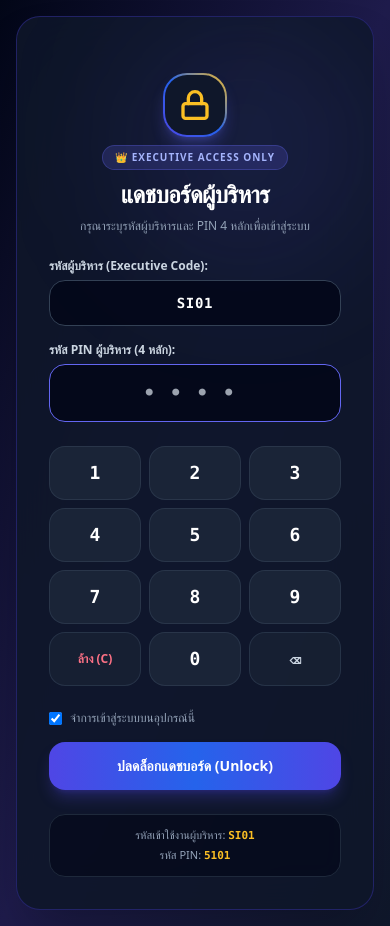
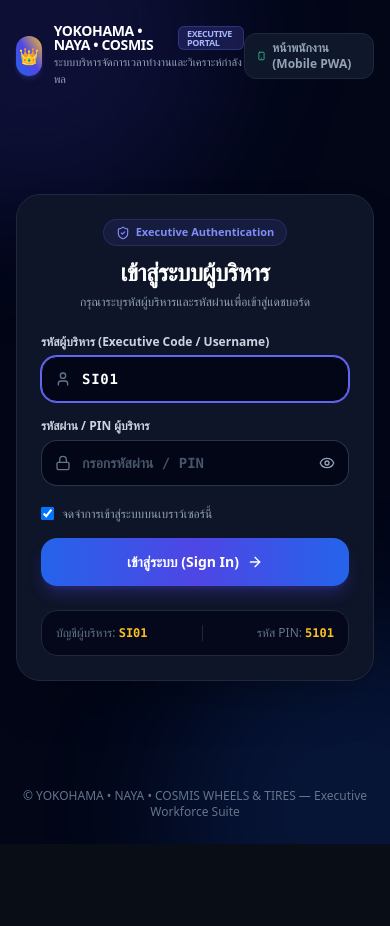
Before and after one commit to Lskram/CheckEmpolye, a Next.js app: page /admin in a window 390 px wide. After the commit the page ends 844 px from the top, so only its background shows below. Built offline with nearby package versions, Linux system fonts and the light colour scheme.

Commit message:
feat: executive web login and exclude executive from attendance roster

```diff
--- a/src/app/admin/page.tsx
+++ b/src/app/admin/page.tsx
@@ -40,7 +40,12 @@
   Unlock,
   FileSpreadsheet,
   Activity,
-  FileCheck
+  FileCheck,
+  LogOut,
+  User,
+  Eye,
+  EyeOff,
+  ArrowRight
 } from 'lucide-react';
 
 const ThreeBarChart3D = dynamic(() => import('@/components/ThreeBarChart3D'), {
@@ -53,10 +58,11 @@
   const [analyticsData, setAnalyticsData] = useState<any>(null);
   const [isLoading, setIsLoading] = useState(true);
 
-  // Executive Access Protection (SI01 / PIN 5101)
+  // Executive Web Login Portal State (SI01 / PIN 5101)
   const [isExecutiveUnlocked, setIsExecutiveUnlocked] = useState<boolean>(false);
   const [executiveCodeInput, setExecutiveCodeInput] = useState('SI01');
   const [executivePinInput, setExecutivePinInput] = useState('');
+  const [showPassword, setShowPassword] = useState(false);
   const [executivePinError, setExecutivePinError] = useState('');
   const [rememberSession, setRememberSession] = useState(true);
 
@@ -238,17 +244,19 @@
   const lateCount = overview?.totalLate || 0;
   const leaveCount = overview?.pendingLeavesCount || 0;
 
-  const employeesList: EmployeeListItem[] = (analyticsData?.allowanceReports || []).map((emp: any) => ({
+  const employeesList: EmployeeListItem[] = (analyticsData?.allowanceReports || [])
+    .filter((emp: any) => emp.role !== 'ADMIN')
+    .map((emp: any) => ({
       id: emp.employeeId,
       code: emp.employeeCode,
       name: emp.fullName,
       nickname: emp.nickname || '-',
-    role: emp.role === 'ADMIN' ? 'ผู้บริหารสูงสุด (Executive)' : 'พนักงาน (Staff)',
+      role: 'พนักงาน (Staff)',
       checkInTime: emp.presentCount > 0 ? 'ตอกบัตรตรงเวลา' : emp.lateCount > 0 ? 'ตอกบัตรสาย' : 'ยังไม่ลงเวลาวันนี้',
       status: emp.lateCount > 0 ? 'LATE' : emp.presentCount > 0 ? 'PRESENT' : 'PENDING',
       allowance: emp.totalAllowance || 0,
       distance: 'พิกัดร้าน',
-    badgeColor: emp.role === 'ADMIN' ? 'bg-indigo-600 text-white' : 'bg-blue-600 text-white',
+      badgeColor: 'bg-blue-600 text-white',
     }));
 
   const filteredEmployees: EmployeeListItem[] = employeesList.filter((emp: EmployeeListItem) => {
@@ -294,148 +302,164 @@
   };
 
   // -------------------------------------------------------------
-  // EXECUTIVE ACCESS GATE (LOCK SCREEN - SI01 / PIN 5101)
+  // EXECUTIVE WEB LOGIN PORTAL (SI01 / PIN 5101)
   // -------------------------------------------------------------
   if (!isExecutiveUnlocked) {
     return (
-      <div className="min-h-screen bg-gradient-to-br from-slate-950 via-indigo-950 to-slate-900 flex items-center justify-center p-4 font-sans select-none text-slate-100">
-        <div className="max-w-md w-full p-8 rounded-3xl bg-slate-900/90 border border-indigo-800/50 shadow-2xl backdrop-blur-xl space-y-6 relative overflow-hidden">
-          {/* Ambient Glow */}
-          <div className="absolute top-0 right-0 w-64 h-64 bg-indigo-500/10 rounded-full blur-3xl pointer-events-none"></div>
+      <div className="min-h-screen bg-slate-950 text-slate-100 flex flex-col justify-between p-4 sm:p-8 font-sans selection:bg-indigo-500 selection:text-white relative overflow-hidden">
+        {/* Subtle Background Glows */}
+        <div className="absolute -top-40 -left-40 w-96 h-96 bg-indigo-600/15 rounded-full blur-3xl pointer-events-none"></div>
+        <div className="absolute -bottom-40 -right-40 w-96 h-96 bg-blue-600/15 rounded-full blur-3xl pointer-events-none"></div>
 
-          {/* Lock Icon & Header */}
-          <div className="text-center space-y-2 relative z-10">
-            <div className="w-16 h-16 mx-auto rounded-3xl bg-gradient-to-tr from-indigo-600 via-blue-600 to-amber-400 p-0.5 shadow-lg shadow-indigo-500/30 flex items-center justify-center">
-              <div className="w-full h-full bg-slate-900 rounded-[22px] flex items-center justify-center text-amber-400">
-                <Lock className="w-8 h-8 stroke-[2.5]" />
+        {/* Top Navbar Brand */}
+        <header className="max-w-6xl mx-auto w-full flex items-center justify-between py-2 z-10">
+          <div className="flex items-center gap-3">
+            <div className="w-10 h-10 rounded-2xl bg-gradient-to-tr from-blue-600 via-indigo-600 to-amber-400 flex items-center justify-center text-white shadow-md shadow-indigo-500/20 font-black">
+              👑
+            </div>
+            <div>
+              <div className="font-black text-white text-sm tracking-tight leading-none flex items-center gap-2">
+                <span>YOKOHAMA • NAYA • COSMIS</span>
+                <span className="text-[9px] font-black px-2 py-0.5 rounded-md bg-indigo-500/20 text-indigo-300 border border-indigo-500/30">
+                  EXECUTIVE PORTAL
+                </span>
+              </div>
+              <p className="text-[11px] text-slate-400 mt-0.5">ระบบบริหารจัดการเวลาทำงานและวิเคราะห์กำลังพล</p>
             </div>
           </div>
 
-            <div className="inline-flex items-center gap-1.5 px-3 py-1 rounded-full text-[10px] font-black tracking-widest uppercase bg-indigo-500/20 text-indigo-300 border border-indigo-500/30">
-              👑 EXECUTIVE ACCESS ONLY
+          <Link
+            href="/"
+            className="text-xs font-bold text-slate-400 hover:text-white transition-colors flex items-center gap-1.5 px-3 py-1.5 rounded-xl bg-slate-900 border border-slate-800 hover:border-slate-700"
+          >
+            <Smartphone className="w-3.5 h-3.5 text-emerald-400" />
+            <span>หน้าพนักงาน (Mobile PWA)</span>
+          </Link>
+        </header>
+
+        {/* Main Login Card */}
+        <main className="max-w-md w-full mx-auto my-auto py-8 z-10">
+          <div className="bg-slate-900/95 border border-slate-800 shadow-2xl rounded-3xl p-6 sm:p-8 backdrop-blur-xl space-y-6">
+
+            {/* Header / Title */}
+            <div className="space-y-1.5 text-center">
+              <div className="inline-flex items-center gap-1.5 px-3 py-1 rounded-full text-[11px] font-bold bg-indigo-500/10 text-indigo-400 border border-indigo-500/20 mb-1">
+                <ShieldCheck className="w-3.5 h-3.5 text-indigo-400" />
+                <span>Executive Authentication</span>
               </div>
-
-            <h2 className="text-2xl font-black text-white tracking-tight">
-              แดชบอร์ดผู้บริหาร
-            </h2>
+              <h1 className="text-2xl sm:text-3xl font-black text-white tracking-tight">
+                เข้าสู่ระบบผู้บริหาร
+              </h1>
               <p className="text-xs text-slate-400">
-              กรุณาระบุรหัสผู้บริหารและ PIN 4 หลักเพื่อเข้าสู่ระบบ
+                กรุณาระบุรหัสผู้บริหารและรหัสผ่านเพื่อเข้าสู่แดชบอร์ด
               </p>
             </div>
 
-          {/* Error Message */}
+            {/* Error Alert */}
             {executivePinError && (
-            <div className="p-3 rounded-2xl bg-rose-500/15 border border-rose-500/40 text-rose-300 text-xs font-bold text-center animate-shake">
-              {executivePinError}
-            </div>
+              <motion.div
+                initial={{ opacity: 0, y: -8 }}
+                animate={{ opacity: 1, y: 0 }}
+                className="p-3.5 rounded-2xl bg-rose-500/15 border border-rose-500/40 text-rose-300 text-xs font-bold flex items-center gap-2"
+              >
+                <AlertTriangle className="w-4 h-4 shrink-0 text-rose-400" />
+                <span>{executivePinError}</span>
+              </motion.div>
             )}
 
-          {/* Form */}
-          <form onSubmit={handleExecutiveLogin} className="space-y-4 relative z-10">
-            <div>
-              <label className="block text-xs font-bold text-slate-300 mb-1.5">
-                รหัสผู้บริหาร (Executive Code):
+            {/* Web Form */}
+            <form onSubmit={handleExecutiveLogin} className="space-y-4">
+
+              {/* Username / Code Field */}
+              <div className="space-y-1.5">
+                <label className="block text-xs font-bold text-slate-300">
+                  รหัสผู้บริหาร (Executive Code / Username)
                 </label>
+                <div className="relative">
+                  <div className="absolute inset-y-0 left-0 pl-3.5 flex items-center pointer-events-none text-slate-500">
+                    <User className="w-4 h-4" />
+                  </div>
                   <input
                     type="text"
                     value={executiveCodeInput}
                     onChange={(e) => setExecutiveCodeInput(e.target.value.toUpperCase())}
-                placeholder="SI01"
-                className="w-full px-4 py-3 bg-slate-950/80 border border-slate-700 rounded-2xl text-white font-mono text-center font-bold tracking-wider focus:outline-none focus:border-indigo-500 transition-colors text-sm"
-                required
-              />
-            </div>
-
-            <div>
-              <label className="block text-xs font-bold text-slate-300 mb-1.5">
-                รหัส PIN ผู้บริหาร (4 หลัก):
-              </label>
-              <input
-                type="password"
-                maxLength={6}
-                value={executivePinInput}
-                onChange={(e) => {
-                  const val = e.target.value.replace(/\D/g, '');
-                  setExecutivePinInput(val);
-                }}
-                placeholder="••••"
-                className="w-full px-4 py-3 bg-slate-950/80 border border-slate-700 rounded-2xl text-amber-400 font-mono text-center text-2xl tracking-[0.5em] focus:outline-none focus:border-indigo-500 transition-colors"
+                    placeholder="เช่น SI01"
+                    className="w-full pl-10 pr-4 py-3 bg-slate-950 border border-slate-700/80 rounded-2xl text-white font-mono font-bold tracking-wider text-sm focus:outline-none focus:border-indigo-500 focus:ring-1 focus:ring-indigo-500 transition-all placeholder:text-slate-600"
                     required
                     autoFocus
                   />
                 </div>
+              </div>
 
-            {/* Numeric Keypad */}
-            <div className="grid grid-cols-3 gap-2 pt-2">
-              {[1, 2, 3, 4, 5, 6, 7, 8, 9].map((num) => (
+              {/* Password / PIN Field */}
+              <div className="space-y-1.5">
+                <div className="flex items-center justify-between">
+                  <label className="block text-xs font-bold text-slate-300">
+                    รหัสผ่าน / PIN ผู้บริหาร
+                  </label>
+                </div>
+                <div className="relative">
+                  <div className="absolute inset-y-0 left-0 pl-3.5 flex items-center pointer-events-none text-slate-500">
+                    <Lock className="w-4 h-4" />
+                  </div>
+                  <input
+                    type={showPassword ? 'text' : 'password'}
+                    value={executivePinInput}
+                    onChange={(e) => setExecutivePinInput(e.target.value)}
+                    placeholder="กรอกรหัสผ่าน / PIN"
+                    className="w-full pl-10 pr-11 py-3 bg-slate-950 border border-slate-700/80 rounded-2xl text-white font-mono font-bold text-sm focus:outline-none focus:border-indigo-500 focus:ring-1 focus:ring-indigo-500 transition-all placeholder:text-slate-600"
+                    required
+                  />
                   <button
                     type="button"
-                  key={num}
-                  onClick={() => {
-                    if (executivePinInput.length < 6) {
-                      setExecutivePinInput((prev) => prev + num);
-                    }
-                  }}
-                  className="py-3 rounded-2xl bg-slate-800/80 hover:bg-slate-700/80 text-white font-mono text-lg font-bold border border-slate-700/60 active:scale-95 transition-all shadow-xs"
+                    onClick={() => setShowPassword(!showPassword)}
+                    className="absolute inset-y-0 right-0 pr-3.5 flex items-center text-slate-400 hover:text-slate-200 transition-colors"
                   >
-                  {num}
-                </button>
-              ))}
-              <button
-                type="button"
-                onClick={() => setExecutivePinInput('')}
-                className="py-3 rounded-2xl bg-slate-800/50 hover:bg-slate-800 text-rose-400 text-xs font-bold border border-slate-700/60 active:scale-95 transition-all"
-              >
-                ล้าง (C)
-              </button>
-              <button
-                type="button"
-                onClick={() => {
-                  if (executivePinInput.length < 6) {
-                    setExecutivePinInput((prev) => prev + '0');
-                  }
-                }}
-                className="py-3 rounded-2xl bg-slate-800/80 hover:bg-slate-700/80 text-white font-mono text-lg font-bold border border-slate-700/60 active:scale-95 transition-all shadow-xs"
-              >
-                0
-              </button>
-              <button
-                type="button"
-                onClick={() => setExecutivePinInput((prev) => prev.slice(0, -1))}
-                className="py-3 rounded-2xl bg-slate-800/50 hover:bg-slate-800 text-slate-300 text-sm font-bold border border-slate-700/60 active:scale-95 transition-all"
-              >
-                ⌫
+                    {showPassword ? <EyeOff className="w-4 h-4" /> : <Eye className="w-4 h-4" />}
                   </button>
                 </div>
+              </div>
 
-            {/* Remember Session Checkbox */}
-            <div className="flex items-center justify-between pt-2 text-xs">
-              <label className="flex items-center gap-2 text-slate-400 cursor-pointer">
+              {/* Remember Me */}
+              <div className="flex items-center justify-between pt-1 text-xs">
+                <label className="flex items-center gap-2 text-slate-400 cursor-pointer hover:text-slate-300">
                   <input
                     type="checkbox"
                     checked={rememberSession}
                     onChange={(e) => setRememberSession(e.target.checked)}
-                  className="rounded border-slate-700 bg-slate-800 text-indigo-600 focus:ring-0"
+                    className="rounded border-slate-700 bg-slate-950 text-indigo-600 focus:ring-indigo-500"
                   />
-                <span>จำการเข้าสู่ระบบบนอุปกรณ์นี้</span>
+                  <span>จดจำการเข้าสู่ระบบบนเบราว์เซอร์นี้</span>
                 </label>
               </div>
 
-            {/* Unlock Button */}
+              {/* Submit Sign In Button */}
               <button
                 type="submit"
-              className="w-full py-3.5 rounded-2xl bg-gradient-to-r from-indigo-600 via-blue-600 to-indigo-600 hover:from-indigo-500 hover:to-blue-500 text-white font-black text-sm shadow-lg shadow-indigo-600/30 transition-all active:scale-98"
+                className="w-full py-3.5 rounded-2xl bg-gradient-to-r from-blue-600 via-indigo-600 to-blue-600 hover:from-blue-500 hover:to-indigo-500 text-white font-black text-sm shadow-lg shadow-indigo-600/30 transition-all active:scale-[0.98] flex items-center justify-center gap-2"
               >
-              ปลดล็อกแดชบอร์ด (Unlock)
+                <span>เข้าสู่ระบบ (Sign In)</span>
+                <ArrowRight className="w-4 h-4" />
               </button>
             </form>
 
-          {/* Quick Credential Hint */}
-          <div className="p-3 rounded-2xl bg-slate-950/60 border border-slate-800 text-center text-[11px] text-slate-400 space-y-0.5">
-            <div>รหัสเข้าใช้งานผู้บริหาร: <strong className="text-amber-400 font-mono">SI01</strong></div>
-            <div>รหัส PIN: <strong className="text-amber-400 font-mono">5101</strong></div>
+            {/* Quick Helper Credentials Note */}
+            <div className="p-3.5 rounded-2xl bg-slate-950/80 border border-slate-800 text-xs text-slate-400 flex items-center justify-between">
+              <div>
+                <span className="text-slate-500">บัญชีผู้บริหาร:</span> <strong className="text-amber-400 font-mono">SI01</strong>
+              </div>
+              <div className="w-px h-4 bg-slate-800"></div>
+              <div>
+                <span className="text-slate-500">รหัส PIN:</span> <strong className="text-amber-400 font-mono">5101</strong>
               </div>
             </div>
+          </div>
+        </main>
+
+        {/* Footer */}
+        <footer className="max-w-6xl mx-auto w-full text-center py-2 text-xs text-slate-500 z-10">
+          © YOKOHAMA • NAYA • COSMIS WHEELS & TIRES — Executive Workforce Suite
+        </footer>
       </div>
     );
   }
@@ -490,14 +514,14 @@
               <span>{is3DMode ? 'กราฟ 3D' : 'กราฟ 2D'}</span>
             </button>
 
-            {/* Lock Screen Button */}
+            {/* Sign Out / Logout Button */}
             <button
               onClick={handleLockDashboard}
-              className="px-2.5 py-1.5 rounded-xl bg-slate-100 hover:bg-slate-200 text-slate-700 text-xs font-bold flex items-center gap-1 border border-slate-200 transition-colors"
-              title="ล็อคหน้าจอผู้บริหาร"
+              className="px-2.5 py-1.5 rounded-xl bg-slate-100 hover:bg-rose-50 hover:text-rose-600 text-slate-700 text-xs font-bold flex items-center gap-1.5 border border-slate-200 hover:border-rose-200 transition-colors"
+              title="ออกจากระบบผู้บริหาร"
             >
-              <Lock className="w-3.5 h-3.5 text-slate-500" />
-              <span className="hidden sm:inline">ล็อคหน้าจอ</span>
+              <LogOut className="w-3.5 h-3.5 text-slate-500 hover:text-rose-600" />
+              <span className="hidden sm:inline">ออกจากระบบ</span>
             </button>
 
             <button
@@ -754,7 +778,30 @@
                 </div>
               </div>
 
-              {/* Attendance Table */}
+              {/* Attendance Table or Empty State */}
+              {filteredEmployees.length === 0 ? (
+                <div className="py-12 px-4 text-center space-y-3 bg-slate-50/70 rounded-2xl border border-dashed border-slate-200">
+                  <div className="w-12 h-12 mx-auto rounded-2xl bg-indigo-50 text-indigo-600 flex items-center justify-center font-bold">
+                    <Users className="w-6 h-6" />
+                  </div>
+                  <div className="max-w-md mx-auto space-y-1">
+                    <h4 className="font-bold text-slate-800 text-sm">ยังไม่มีรายชื่อพนักงานปฏิบัติการในระบบ</h4>
+                    <p className="text-xs text-slate-500">
+                      ผู้บริหารระดับสูง (SI01) ได้รับสิทธิ์พิเศษไม่ต้องลงเวลาทำงาน คุณสามารถเพิ่มรายชื่อพนักงานใหม่เพื่อเริ่มบันทึกเวลาและคำนวณเบี้ยขยัน 50฿ ได้ทันที
+                    </p>
+                  </div>
+                  <button
+                    onClick={() => {
+                      setActiveTab('employees');
+                      setShowAddEmpModal(true);
+                    }}
+                    className="inline-flex items-center gap-1.5 px-4 py-2 rounded-xl bg-blue-600 hover:bg-blue-700 text-white font-bold text-xs shadow-sm transition-colors"
+                  >
+                    <Plus className="w-4 h-4" />
+                    <span>+ เพิ่มพนักงานใหม่</span>
+                  </button>
+                </div>
+              ) : (
                 <div className="overflow-x-auto">
                   <table className="w-full text-left text-xs">
                     <thead>
@@ -826,6 +873,7 @@
                     </tbody>
                   </table>
                 </div>
+              )}
             </div>
 
             {/* --------------------------------------------------------- */}
@@ -963,7 +1011,12 @@
                 </div>
 
                 <div className="space-y-3 pt-1">
-                  {analyticsData?.allowanceReports?.map((emp: any) => {
+                  {(analyticsData?.allowanceReports || []).length === 0 ? (
+                    <div className="py-8 text-center text-xs text-slate-400 bg-slate-50/60 rounded-2xl border border-dashed border-slate-200">
+                      ยังไม่มีรายการเบี้ยเลี้ยงของพนักงานปฏิบัติการ
+                    </div>
+                  ) : (
+                    analyticsData.allowanceReports.map((emp: any) => {
                       const max = 1500;
                       const percent = Math.min(100, Math.round((emp.totalAllowance / max) * 100));
 
@@ -993,7 +1046,8 @@
                           </div>
                         </div>
                       );
-                  })}
+                    })
+                  )}
                 </div>
               </div>
             </div>
@@ -1009,9 +1063,11 @@
               <div>
                 <h3 className="font-black text-base text-slate-900 flex items-center gap-2">
                   <Users className="w-4 h-4 text-blue-600" />
-                  <span>รายชื่อพนักงานทั้งหมด</span>
+                  <span>รายชื่อและบัญชีผู้ใช้งานในระบบ</span>
                 </h3>
-                <p className="text-xs text-slate-500 mt-0.5">เพิ่มพนักงานใหม่ และดูรหัสประจำเครื่อง (HWID)</p>
+                <p className="text-xs text-slate-500 mt-0.5">
+                  เพิ่มพนักงานใหม่, แยกสิทธิ์ผู้บริหาร และดูสถานะการผูกอุปกรณ์ (HWID)
+                </p>
               </div>
 
               <button
@@ -1030,26 +1086,70 @@
                     <th className="py-2.5 px-3">รหัส</th>
                     <th className="py-2.5 px-3">ชื่อ-นามสกุล</th>
                     <th className="py-2.5 px-3">ชื่อเล่น</th>
-                    <th className="py-2.5 px-3">สิทธิ์</th>
+                    <th className="py-2.5 px-3">ระดับสิทธิ์ / บทบาท</th>
                     <th className="py-2.5 px-3">เบี้ยเลี้ยงสะสม</th>
                     <th className="py-2.5 px-3">สถานะ HWID</th>
                   </tr>
                 </thead>
                 <tbody className="divide-y divide-slate-100">
-                  {analyticsData?.allowanceReports?.map((emp: any) => (
-                    <tr key={emp.employeeId} className="hover:bg-slate-50 transition-colors">
-                      <td className="py-3 px-3 font-mono font-bold text-blue-600">{emp.employeeCode}</td>
-                      <td className="py-3 px-3 font-bold text-slate-800">{emp.fullName}</td>
+                  {(analyticsData?.allEmployees || []).length > 0 ? (
+                    analyticsData.allEmployees.map((emp: any) => {
+                      const isExecutive = emp.role === 'ADMIN' || emp.employee_code === 'SI01';
+                      const allowanceStats = analyticsData?.allowanceReports?.find((r: any) => r.employeeId === emp.id);
+
+                      return (
+                        <tr key={emp.id} className="hover:bg-slate-50 transition-colors">
+                          <td className="py-3 px-3 font-mono font-bold text-blue-600">{emp.employee_code}</td>
+                          <td className="py-3 px-3 font-bold text-slate-800">
+                            <div className="flex items-center gap-2">
+                              <span>{emp.full_name}</span>
+                              {isExecutive && (
+                                <span className="px-2 py-0.5 rounded-full text-[9px] font-black bg-indigo-100 text-indigo-800 border border-indigo-200">
+                                  👑 สิทธิ์พิเศษ (ไม่ต้องลงเวลา)
+                                </span>
+                              )}
+                            </div>
+                          </td>
                           <td className="py-3 px-3 text-slate-500">{emp.nickname || '-'}</td>
                           <td className="py-3 px-3">
-                        <span className="px-2 py-0.5 rounded-full bg-slate-100 text-slate-700 font-mono text-[10px] font-bold">
-                          {emp.role}
+                            <span
+                              className={`px-2.5 py-0.5 rounded-full font-mono text-[10px] font-bold ${
+                                isExecutive
+                                  ? 'bg-indigo-600 text-white shadow-xs'
+                                  : 'bg-slate-100 text-slate-700 border border-slate-200'
+                              }`}
+                            >
+                              {isExecutive ? 'EXECUTIVE' : emp.role || 'STAFF'}
                             </span>
                           </td>
-                      <td className="py-3 px-3 font-bold text-amber-600 font-mono">{emp.totalAllowance} ฿</td>
-                      <td className="py-3 px-3 text-slate-400 font-mono text-[11px]">ผูกติดเครื่องแล้ว</td>
+                          <td className="py-3 px-3 font-bold font-mono">
+                            {isExecutive ? (
+                              <span className="text-slate-400 font-normal italic">-</span>
+                            ) : (
+                              <span className="text-amber-600">+{allowanceStats?.totalAllowance || 0} ฿</span>
+                            )}
+                          </td>
+                          <td className="py-3 px-3 font-mono text-[11px]">
+                            {isExecutive ? (
+                              <span className="text-slate-400">เข้าใช้งานได้ทุกอุปกรณ์</span>
+                            ) : emp.hwid ? (
+                              <span className="text-emerald-600 font-semibold flex items-center gap-1">
+                                <CheckCircle2 className="w-3 h-3" /> ผูกติดเครื่องแล้ว
+                              </span>
+                            ) : (
+                              <span className="text-amber-600 font-semibold">ยังไม่ผูกเครื่อง</span>
+                            )}
+                          </td>
                         </tr>
-                  ))}
+                      );
+                    })
+                  ) : (
+                    <tr>
+                      <td colSpan={6} className="py-6 text-center text-slate-400">
+                        ไม่พบข้อมูลพนักงานในระบบ
+                      </td>
+                    </tr>
+                  )}
                 </tbody>
               </table>
             </div>
```
Also changed, not shown: check_supabase.mjs (added, +25 -0 lines), src/app/api/admin/analytics/route.ts (+17 -5 lines), src/lib/db-store.ts (+15 -6 lines). Lines whose indentation alone changed are shown as unchanged.
